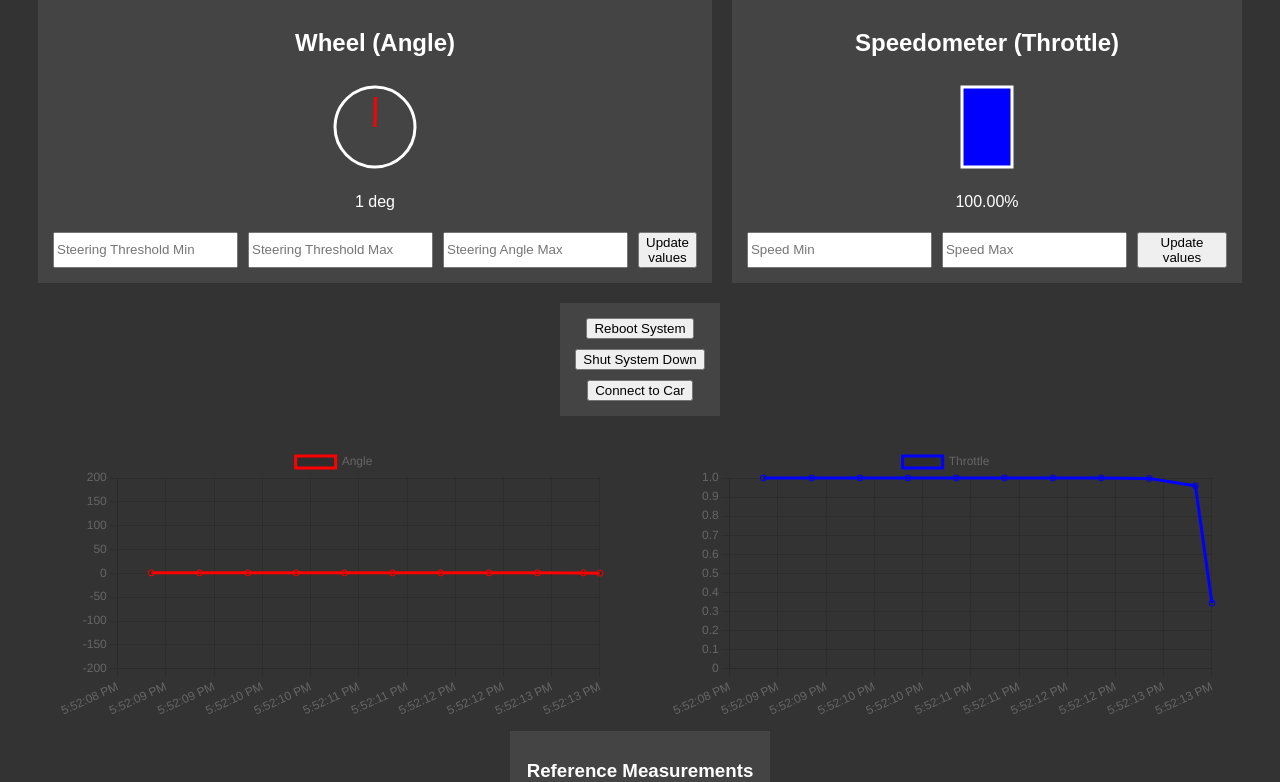
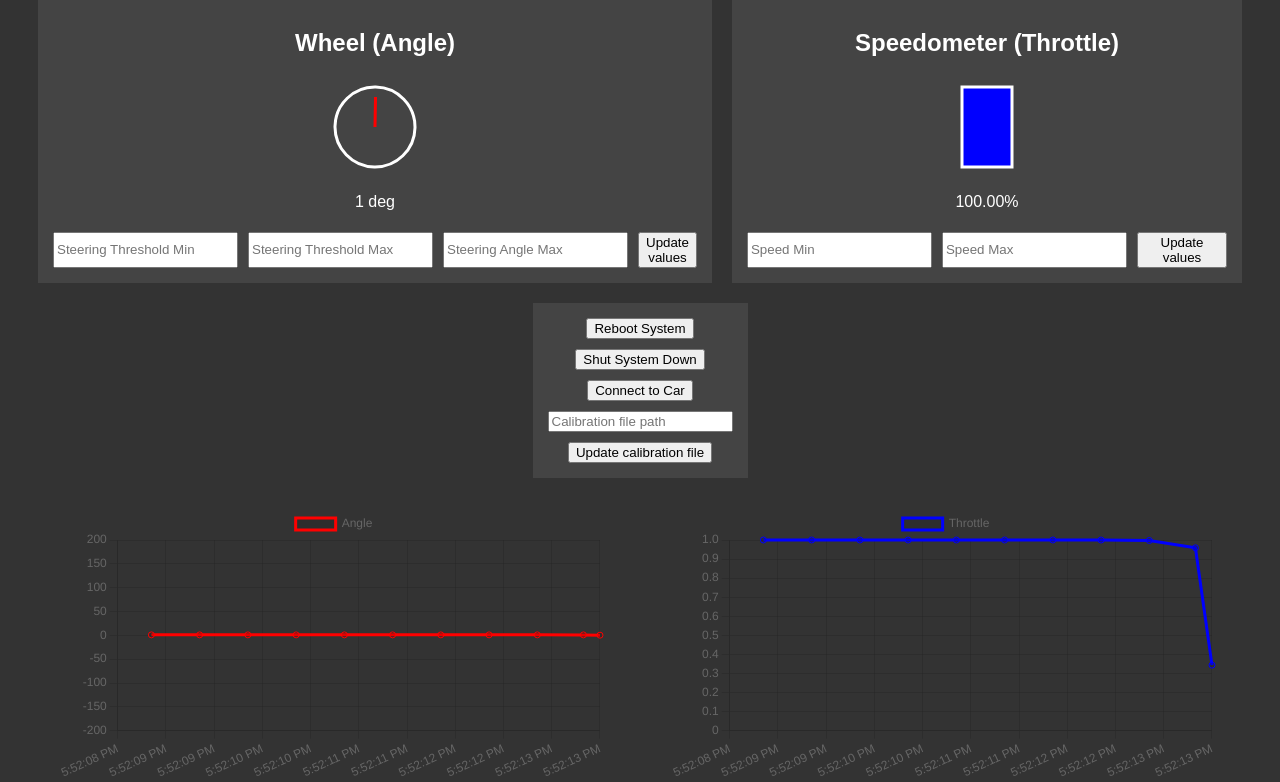
Before and after one commit to PICC-Group/picc-device, a Flask app: page / in a window 1280 px wide. Shown: the part 139-921 px from the top of the page. Run offline with Flask 3, Linux system fonts and the light colour scheme; parts of the project's set-up code (start-up, migrations or seed data) failed here and were passed over; some libraries are stand-ins or nearby versions.

Commit message:
Add calibration file change functionality.

```diff
--- a/main.py
+++ b/main.py
@@ -47,28 +47,31 @@ def receive_data():
 def run_flask():
     socketio.run(app, host="0.0.0.0", port=5000, debug=False, use_reloader=False)
 
+# NanoVNA Setup
+def setup_nanovna(verbose, calibration_file, data_file, process_sleep_time):
+    data_source = pynanovna.NanoVNAWorker(verbose=verbose)
+    data_source.calibrate(load_file=calibration_file)  # This needs to be done through a terminal atm.
+    data_source.set_sweep(2.9e9, 3.1e9, 1, 101)
+    data_stream = data_source.stream_data(data_file)
+
+    signal_processing = SignalProcessing(
+        data_stream,
+        process_sleep_time=process_sleep_time,
+        verbose=verbose,
+        interactive_mode=False
+    )
+    return signal_processing
+
 
 # Start Flask in a separate thread
 flask_thread = threading.Thread(target=run_flask)
 flask_thread.start()
 
-# NanoVNA Setup
-data_source = pynanovna.NanoVNAWorker(verbose=VERBOSE)
-data_source.calibrate(load_file=CALIBRATION_FILE)  # This needs to be done through a terminal atm.
-data_source.set_sweep(2.9e9, 3.1e9, 1, 101)
-data_stream = data_source.stream_data(DATA_FILE)
-
-signal_processing = SignalProcessing(
-    data_stream,
-    process_sleep_time=PROCESS_SLEEP_TIME,
-    verbose=VERBOSE,
-    interactive_mode=False
-)
-
 # Instantiate the BTSender class
 bt_sender = BTSender(device_name=CAR_DEVICE_NAME)
 
 async def main_loop():
+    signal_processing = setup_nanovna(VERBOSE, CALIBRATION_FILE, DATA_FILE, PROCESS_SLEEP_TIME)
     while True:
         await bt_sender.connect()
         data_processor = signal_processing.process_data_continuously()
@@ -94,6 +97,8 @@ async def main_loop():
                 break
 
             time.sleep(1) # Uncomment this row if running from prerecorded file.
+        if update_processor:
+            setup_nanovna(VERBOSE, CALIBRATION_FILE, DATA_FILE, PROCESS_SLEEP_TIME)
 
 def log_message(message):
     """Send log message to connected clients."""
@@ -153,6 +158,14 @@ async def handle_received_data(received_data, bt_sender, signal_processing):
         stepno = int(received_data["button"][-1])
         log_message(f"Running reference measure step {stepno}.")
         signal_processing.reference_step_n(stepno)
+    elif received_data["button"] == "updateCalibrationFile":
+        global CALIBRATION_FILE
+        log_message(f"Changing calibration file. Old file: {CALIBRATION_FILE}")
+        CALIBRATION_FILE = received_data["calibrationFile"]
+        log_message(f"Calibration file changed. New file: {CALIBRATION_FILE}")
+        time.sleep(1)
+        return False
+
 
     time.sleep(1)
     log_message("Done.")
--- a/templates/index.html
+++ b/templates/index.html
@@ -58,6 +58,8 @@
             <button class="control-item" onclick="sendData('rebootButton')">Reboot System</button>
             <button class="control-item" onclick="sendData('shutdownButton')">Shut System Down</button>
             <button class="control-item" onclick="sendData('connectCar')">Connect to Car</button>
+            <input id="calibrationFile" class="control-item" type="text" placeholder="Calibration file path">
+            <button class="control-item" onclick="sendData('updateCalibrationFile')">Update calibration file</button>
         </div>
         <div class="charts-container">
             <div class="chart-box">
@@ -177,6 +179,7 @@
                 angleMax: document.getElementById('angleMax').value,
                 speedMin: document.getElementById('speedMin').value,
                 speedMax: document.getElementById('speedMax').value,
+                calibrationFile: document.getElementById('calibrationFile').value,
                 button: buttonId
             };
             fetch('/receive_data', {
```
